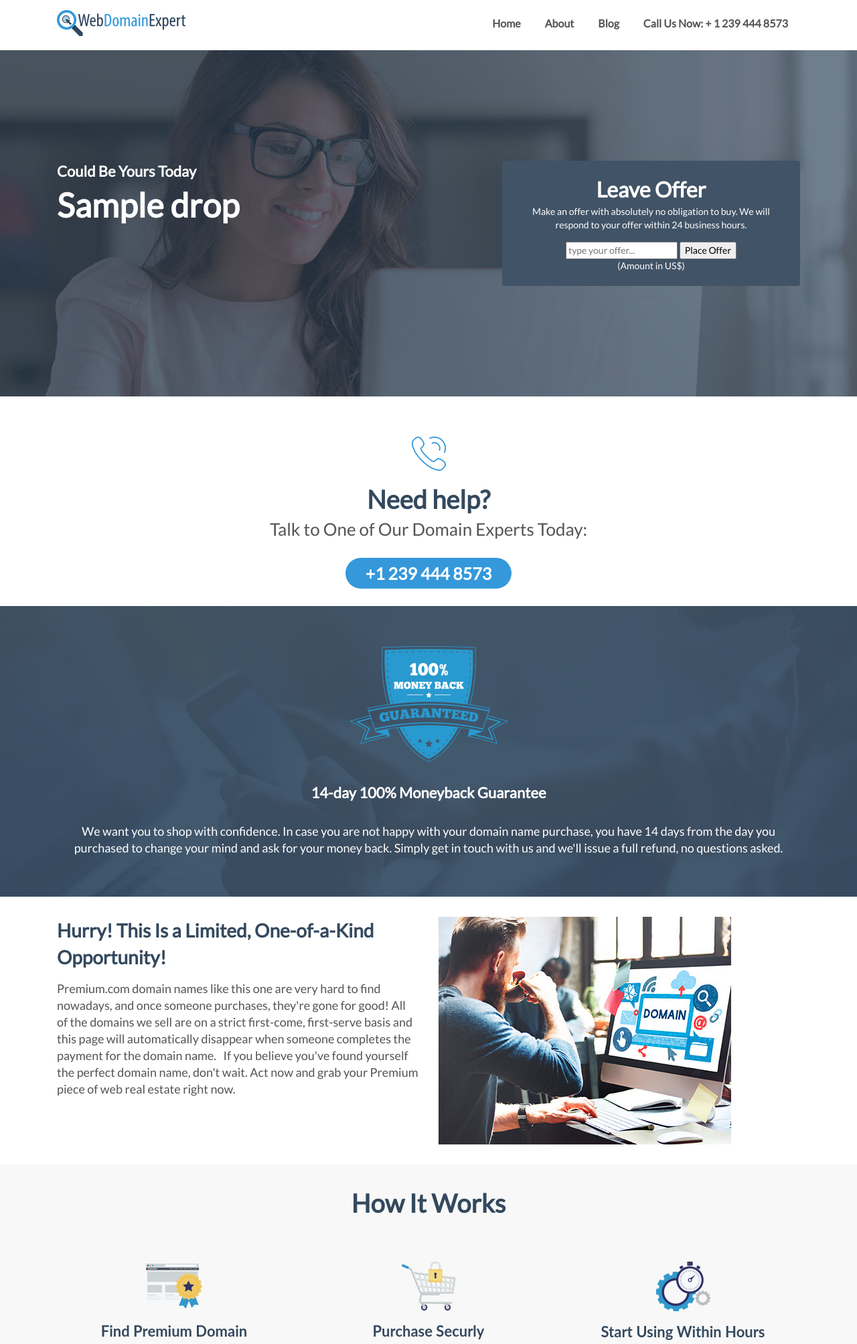
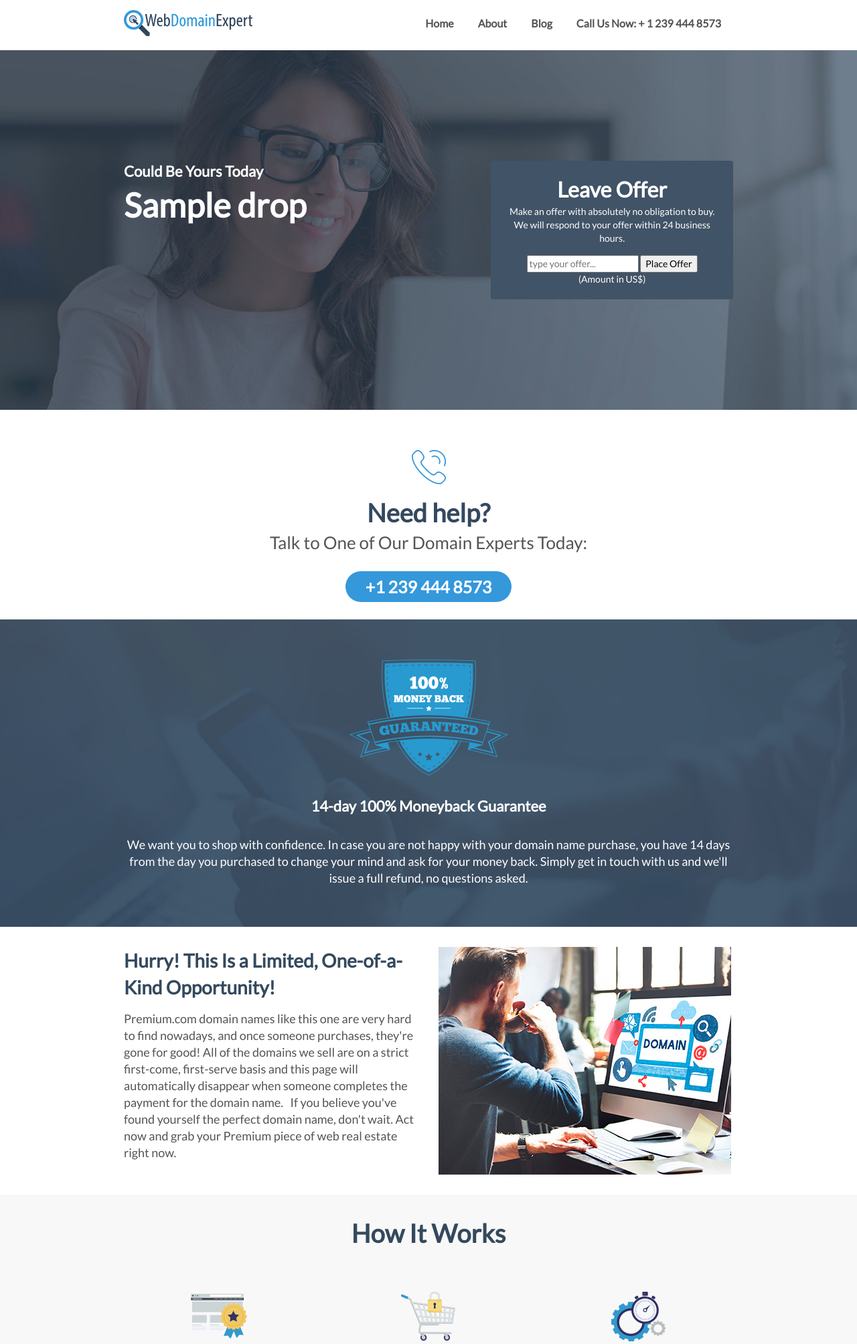
Before and after one commit to markovuckovic992/domainsell, a Django app: template templates/index.html in a window 1280 px wide. Shown: the top 2007 px of the page at 67% size. Run offline with Django 3.2, Linux system fonts and the light colour scheme; the template is opened without the code that fills it: most values are stand-ins (such as "Sample title", 1, 10 or a date in 2020); some libraries are stand-ins or nearby versions.

Commit message:
Signed-off-by: markovuckovic992 <markovuckovic992@yahoo.com>

```diff
--- a/static/css/style.css
+++ b/static/css/style.css
@@ -10,8 +10,8 @@
 
 .container
 {
-	width: 100%;
 	max-width: 1140px;
+    width: 940px;
 }
 .logo
 {
```
